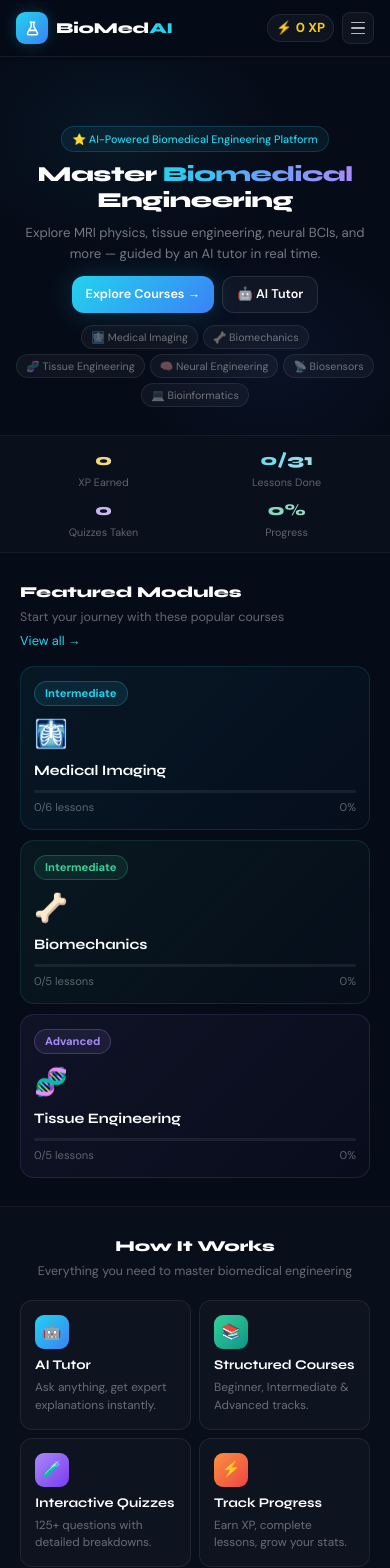
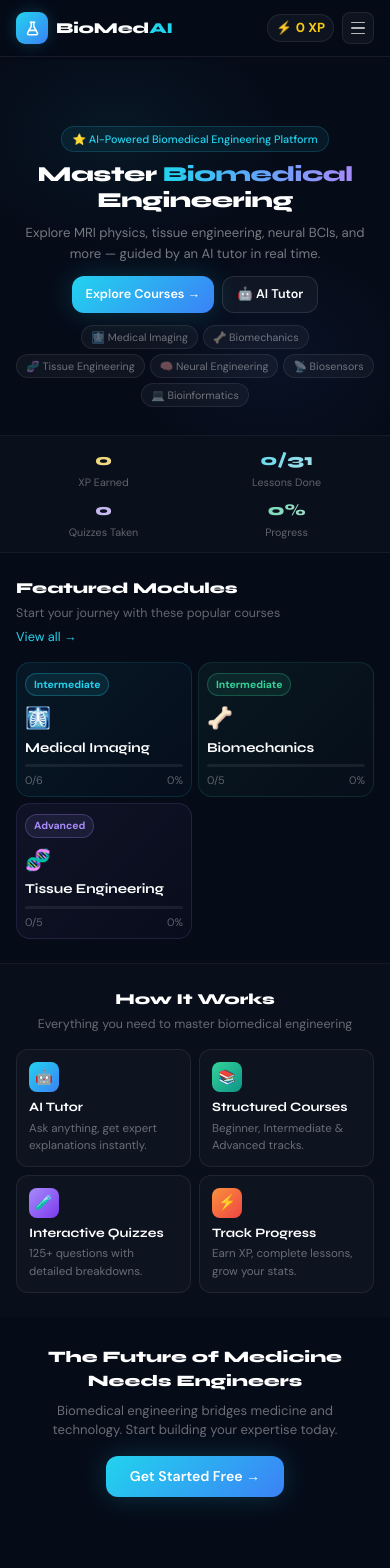
Before and after one commit to AlexandraDigital/bme-beginner-app, a React (Vite) app: page / in a window 390 px wide. Shown: the top 1568 px of the page. After the commit the page ends 1525 px from the top, so only its background shows below. Built offline with nearby package versions, Linux system fonts and the light colour scheme.

Commit message:
fix: module cards 2-col on mobile, reduce card height/stretch

```diff
--- a/src/App.jsx
+++ b/src/App.jsx
@@ -45,7 +45,7 @@ const STYLES = `
   .section-header { display:flex; justify-content:space-between; align-items:flex-end; margin-bottom:16px; flex-wrap:wrap; gap:10px; }
   .module-grid { display:grid; grid-template-columns:repeat(auto-fill,minmax(200px,1fr)); gap:12px; }
   .feature-grid { display:grid; grid-template-columns:repeat(auto-fill,minmax(170px,1fr)); gap:12px; }
-  .mod-card { border-radius:14px; padding:16px; cursor:pointer; transition:transform 0.2s; }
+  .mod-card { border-radius:14px; padding:14px; cursor:pointer; transition:transform 0.2s; }
   .mod-card:hover { transform:scale(1.025); }
   .cta-title { font-family:'Syne',sans-serif; font-size:1.2rem; font-weight:800; margin-bottom:8px; word-break:break-word; }
 
@@ -80,19 +80,22 @@ const STYLES = `
     .stats-grid { grid-template-columns:repeat(2,1fr); padding:12px 16px; gap:8px; }
     .stat-val { font-size:1.15rem; }
     .stat-lbl { font-size:0.67rem; }
-    .module-grid { grid-template-columns:1fr; gap:10px; }
+    .module-grid { grid-template-columns:repeat(2,1fr); gap:8px; }
     .feature-grid { grid-template-columns:repeat(2,1fr); gap:8px; }
     .lesson-title { white-space:normal; }
     .cta-title { font-size:1rem; }
     .tutor-wrap { padding:14px 12px; }
     .section-header { flex-direction:column; align-items:flex-start; gap:4px; }
-    .mod-card { padding:13px; }
+    .mod-card { padding:10px; }
+    .mod-card .mod-emoji { font-size:1.3rem !important; margin-bottom:4px !important; }
     .section-title { font-size:0.95rem; }
   }
 
   @media (max-width: 390px) {
     .hero-title { font-size:clamp(1.25rem,5.5vw,1.7rem); }
     .stat-val { font-size:1rem; }
+    .module-grid { grid-template-columns:repeat(2,1fr); gap:6px; }
+    .mod-card { padding:8px; }
   }
 
   @media (max-height: 500px) and (orientation: landscape) {
@@ -178,11 +181,11 @@ function ModCard({mod,done,onClick}){
   const n=mod.lessons.filter(l=>done.includes(l.id)).length;
   const pct=Math.round(n/mod.lessons.length*100);
   return(<div onClick={onClick} className="mod-card" style={{border:`1px solid ${mod.color}22`,background:`linear-gradient(135deg,${mod.color}10,${mod.color}05)`}}>
-    <div style={{display:"inline-flex",padding:"3px 10px",borderRadius:20,background:`${mod.color}18`,border:`1px solid ${mod.color}44`,color:mod.color,fontSize:"0.7rem",fontWeight:700,marginBottom:8}}>{mod.level}</div>
-    <div style={{fontSize:"1.7rem",marginBottom:6}}>{mod.emoji}</div>
-    <h3 style={{fontWeight:700,fontSize:"0.9rem",marginBottom:8,fontFamily:"Syne,sans-serif"}}>{mod.title}</h3>
-    <div style={{height:3,background:"rgba(255,255,255,0.07)",borderRadius:2,marginBottom:6,overflow:"hidden"}}><div style={{height:"100%",width:`${pct}%`,background:mod.grad,borderRadius:2,transition:"width 0.4s"}}/></div>
-    <div style={{display:"flex",justifyContent:"space-between",fontSize:"0.7rem",color:"rgba(255,255,255,0.35)"}}><span>{n}/{mod.lessons.length} lessons</span><span>{pct}%</span></div>
+    <div style={{display:"inline-flex",padding:"3px 8px",borderRadius:20,background:`${mod.color}18`,border:`1px solid ${mod.color}44`,color:mod.color,fontSize:"0.65rem",fontWeight:700,marginBottom:6}}>{mod.level}</div>
+    <div className="mod-emoji" style={{fontSize:"1.6rem",marginBottom:5}}>{mod.emoji}</div>
+    <h3 style={{fontWeight:700,fontSize:"0.85rem",marginBottom:6,fontFamily:"Syne,sans-serif"}}>{mod.title}</h3>
+    <div style={{height:3,background:"rgba(255,255,255,0.07)",borderRadius:2,marginBottom:5,overflow:"hidden"}}><div style={{height:"100%",width:`${pct}%`,background:mod.grad,borderRadius:2,transition:"width 0.4s"}}/></div>
+    <div style={{display:"flex",justifyContent:"space-between",fontSize:"0.68rem",color:"rgba(255,255,255,0.35)"}}><span>{n}/{mod.lessons.length}</span><span>{pct}%</span></div>
   </div>);
 }
 
@@ -210,28 +213,28 @@ function Home({xp,done,quizLog,setPage}){
         <div key={l}><div className="stat-val" style={{background:`linear-gradient(135deg,${c},rgba(255,255,255,0.9))`,WebkitBackgroundClip:"text",WebkitTextFillColor:"transparent"}}>{v}</div><div className="stat-lbl">{l}</div></div>
       ))}
     </div></div>
-    <section style={{maxWidth:920,margin:"0 auto",padding:"28px 20px"}}>
+    <section style={{maxWidth:920,margin:"0 auto",padding:"24px 16px"}}>
       <div className="section-header"><div><h2 className="section-title">Featured Modules</h2><p className="section-sub">Start your journey with these popular courses</p></div><button onClick={()=>setPage("courses")} style={{background:"none",border:"none",color:"#22d3ee",cursor:"pointer",fontSize:"0.8rem",whiteSpace:"nowrap"}}>View all →</button></div>
       <div className="module-grid">{MODULES.slice(0,3).map(m=><ModCard key={m.id} mod={m} done={done} onClick={()=>setPage("courses")}/>)}</div>
     </section>
-    <section style={{borderTop:"1px solid rgba(255,255,255,0.05)",padding:"28px 20px",background:"rgba(255,255,255,0.01)"}}>
+    <section style={{borderTop:"1px solid rgba(255,255,255,0.05)",padding:"24px 16px",background:"rgba(255,255,255,0.01)"}}>
       <div style={{maxWidth:860,margin:"0 auto"}}>
         <h2 className="section-title" style={{textAlign:"center",marginBottom:4}}>How It Works</h2>
-        <p className="section-sub" style={{textAlign:"center",marginBottom:20}}>Everything you need to master biomedical engineering</p>
+        <p className="section-sub" style={{textAlign:"center",marginBottom:16}}>Everything you need to master biomedical engineering</p>
         <div className="feature-grid">
           {[{e:"🤖",t:"AI Tutor",d:"Ask anything, get expert explanations instantly.",g:"#22d3ee,#3b82f6"},{e:"📚",t:"Structured Courses",d:"Beginner, Intermediate & Advanced tracks.",g:"#34d399,#0d9488"},{e:"🧪",t:"Interactive Quizzes",d:"125+ questions with detailed breakdowns.",g:"#a78bfa,#7c3aed"},{e:"⚡",t:"Track Progress",d:"Earn XP, complete lessons, grow your stats.",g:"#fb923c,#ef4444"}].map(f=>(
-            <div key={f.t} style={{background:"rgba(255,255,255,0.025)",border:"1px solid rgba(255,255,255,0.07)",borderRadius:12,padding:14}}>
-              <div style={{width:34,height:34,borderRadius:9,background:`linear-gradient(135deg,${f.g})`,display:"flex",alignItems:"center",justifyContent:"center",fontSize:"0.95rem",marginBottom:7}}>{f.e}</div>
-              <h3 style={{fontWeight:700,marginBottom:3,fontSize:"0.83rem",fontFamily:"Syne,sans-serif"}}>{f.t}</h3>
-              <p style={{color:"rgba(255,255,255,0.38)",fontSize:"0.74rem",lineHeight:1.5}}>{f.d}</p>
+            <div key={f.t} style={{background:"rgba(255,255,255,0.025)",border:"1px solid rgba(255,255,255,0.07)",borderRadius:12,padding:12}}>
+              <div style={{width:30,height:30,borderRadius:8,background:`linear-gradient(135deg,${f.g})`,display:"flex",alignItems:"center",justifyContent:"center",fontSize:"0.9rem",marginBottom:6}}>{f.e}</div>
+              <h3 style={{fontWeight:700,marginBottom:2,fontSize:"0.8rem",fontFamily:"Syne,sans-serif"}}>{f.t}</h3>
+              <p style={{color:"rgba(255,255,255,0.38)",fontSize:"0.72rem",lineHeight:1.5}}>{f.d}</p>
             </div>
           ))}
         </div>
       </div>
     </section>
-    <section style={{padding:"36px 20px",textAlign:"center"}}>
+    <section style={{padding:"28px 16px",textAlign:"center"}}>
       <h2 className="cta-title">The Future of Medicine Needs Engineers</h2>
-      <p style={{color:"rgba(255,255,255,0.4)",margin:"0 auto 18px",maxWidth:420,fontSize:"0.83rem",padding:"0 10px"}}>Biomedical engineering bridges medicine and technology. Start building your expertise today.</p>
+      <p style={{color:"rgba(255,255,255,0.4)",margin:"0 auto 16px",maxWidth:420,fontSize:"0.82rem",padding:"0 10px"}}>Biomedical engineering bridges medicine and technology. Start building your expertise today.</p>
       <button className="btn-primary" onClick={()=>setPage("courses")} style={{padding:"10px 24px",fontSize:"0.88rem"}}>Get Started Free →</button>
     </section>
   </div>);
```
